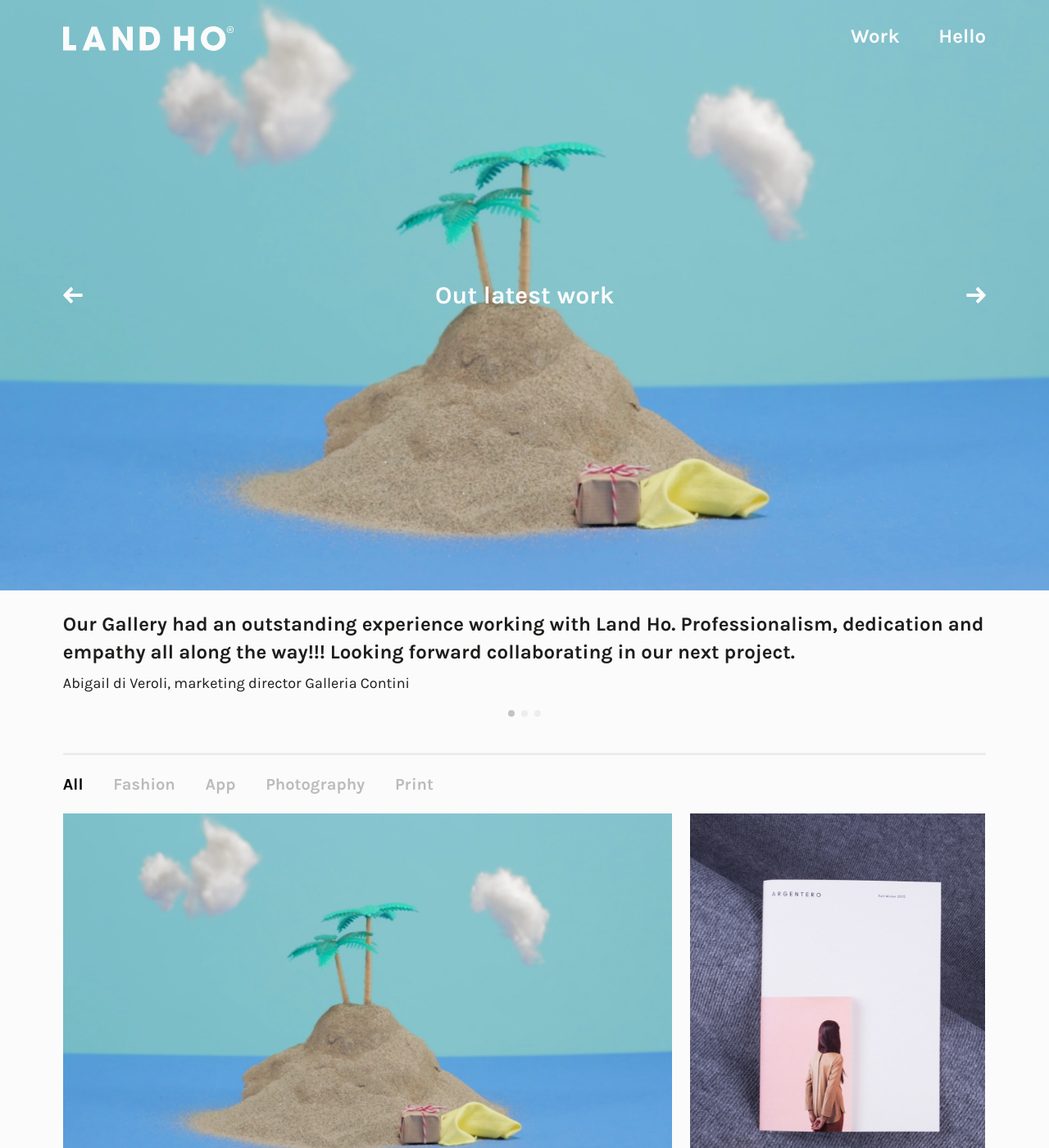
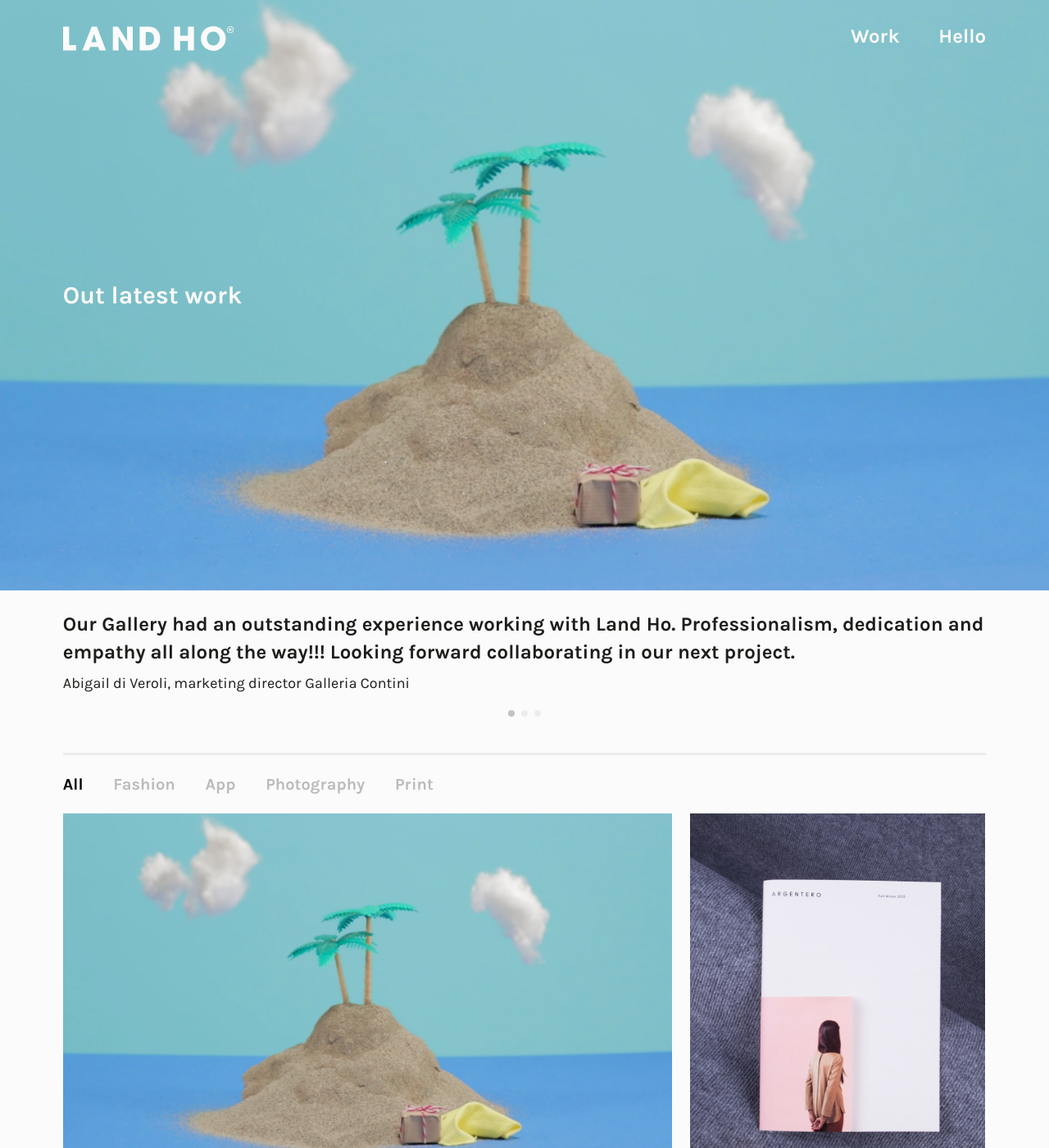
Before and after one commit to landhostudio/landhostudio-jekyll, a Jekyll site: the page built from index.md, in a window 1280 px wide and 1400 px high. Shown: the whole window at 82% size. Built offline with Jekyll 4.4.1, drawn with Linux system fonts in a browser that asks for light colours.

Commit message:
Removed showcase arrows and make grid items transition faster

```diff
--- a/_includes/showcase.html
+++ b/_includes/showcase.html
@@ -1,5 +1,5 @@
 {% if page.showcase %}
-  <div class="Showcase" data-flickity='{ "setGallerySize": false, "contain": false, "autoPlay": 5000, "wrapAround": true, "percentPosition": true, "pageDots": false, "arrowShape": "M37.068 10.075c1.62-1.698 4.228-1.671 5.822.055l6.22 6.74c1.596 1.728 1.576 4.506-.052 6.212L31 42h63.746A4.248 4.248 0 0 1 99 46.246v7.508A4.252 4.252 0 0 1 94.746 58H31l18.058 18.918c1.625 1.702 1.646 4.486.052 6.212l-6.22 6.74c-1.596 1.728-4.208 1.748-5.822.055L1.932 53.075c-1.62-1.698-1.614-4.457 0-6.15l35.136-36.85z" }'>
+  <div class="Showcase" data-flickity='{ "setGallerySize": false, "contain": false, "autoPlay": 5000, "wrapAround": true, "percentPosition": true, "pageDots": false, "prevNextButtons": false }'>
 
     {% for case in page.showcase %}
       <div class="Showcase__Item{% if case.video_file %} Showcase__Item--Video{% endif %}">
@@ -11,7 +11,7 @@
               <a href="{{ case.link }}">{{ case.title }}</a>
             </h2>
           {% elsif case.title %}
-            <h1>{{ case.title }}</h1>
+            <h2>{{ case.title }}</h2>
           {% endif %}
           </div>
         {% endif %}
--- a/src/stylesheets/_grid.sass
+++ b/src/stylesheets/_grid.sass
@@ -204,7 +204,7 @@
     transition: background 250ms ease-out
 
     img
-      transition: opacity 1s ease-out
+      transition: opacity 150ms ease-out
 
   &__Video
     opacity: 0
--- a/src/stylesheets/_showcase.sass
+++ b/src/stylesheets/_showcase.sass
@@ -53,7 +53,6 @@
     display: flex
     flex-wrap: nowrap
     align-items: center
-    justify-content: center
     color: $color-1
     opacity: 0
     transition: opacity 1s ease-out
```
Also changed, not shown: dist/css/all.css.
